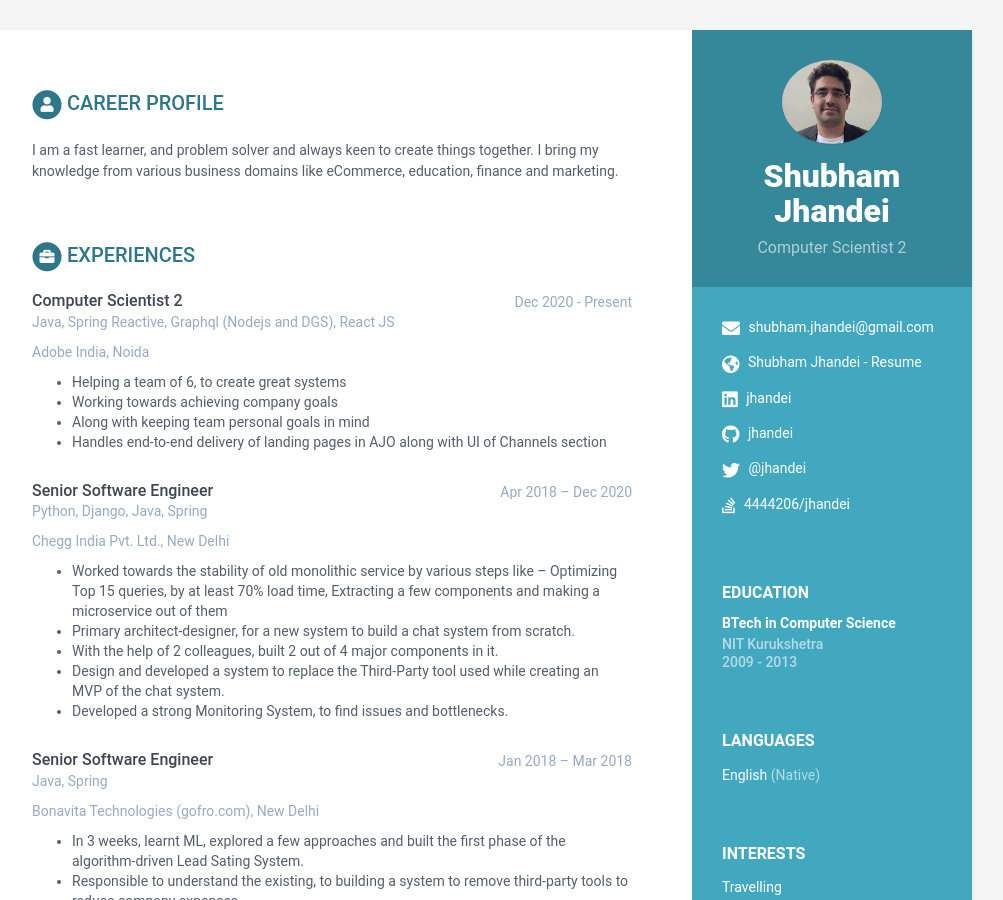
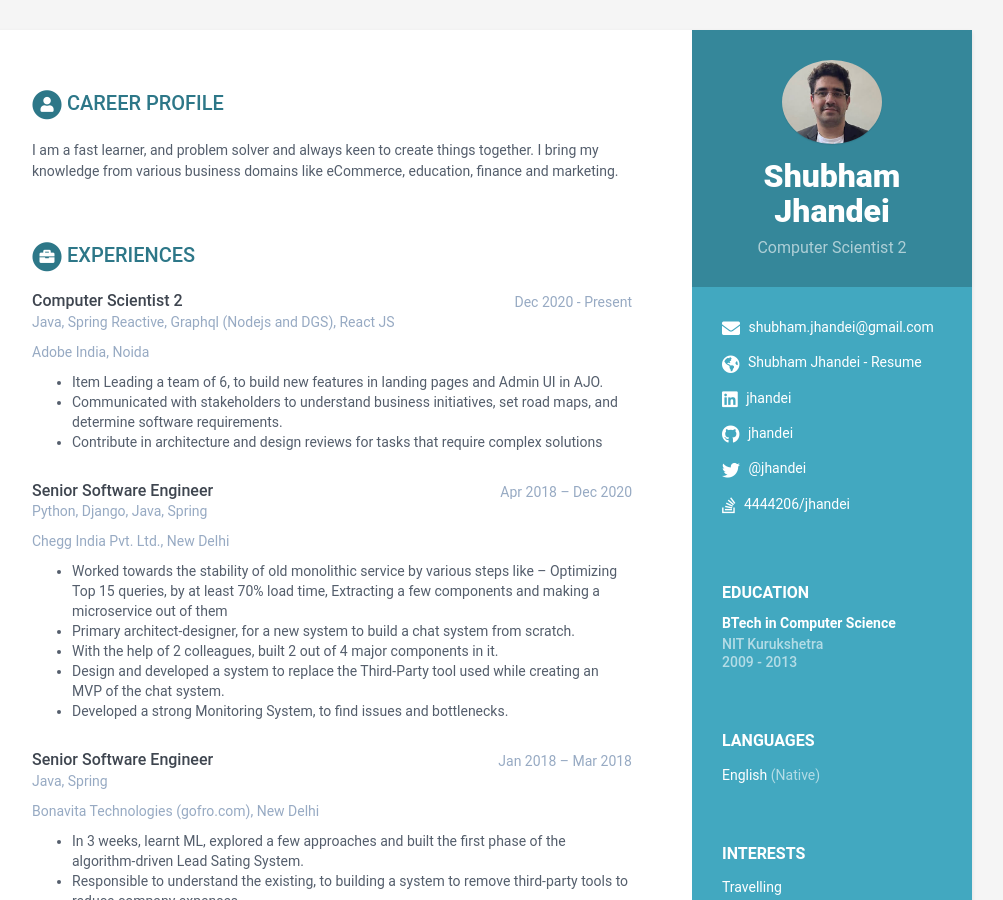
Before and after one commit to jhandei/shubham, a Jekyll site: the page built from index.html, in a window 1280 px wide and 900 px high. Shown: the whole window, without its empty margins (168-1171 px from the left). Built offline with Jekyll 4.4.1, drawn with Linux system fonts in a browser that asks for light colours.

Commit message:
updated on 8th OCT

```diff
--- a/_data/data.yml
+++ b/_data/data.yml
@@ -54,10 +54,9 @@ experiences:
       company: Adobe India, Noida
       stack: Java, Spring Reactive, Graphql (Nodejs and DGS), React JS
       details: |
-        - Helping a team of 6, to create great systems
-        - Working towards achieving company goals
-        - Along with keeping team personal goals in mind
-        - Handles end-to-end delivery of landing pages in AJO along with UI of Channels section
+        - Item Leading a team of 6, to build new features in landing pages and Admin UI in AJO.
+        - Communicated with stakeholders to understand business initiatives, set road maps, and determine software requirements.
+        - Contribute in architecture and design reviews for tasks that require complex solutions
 
     - role: Senior Software Engineer
       time: Apr 2018 – Dec 2020
```
Also changed, not shown: 1 other file.
